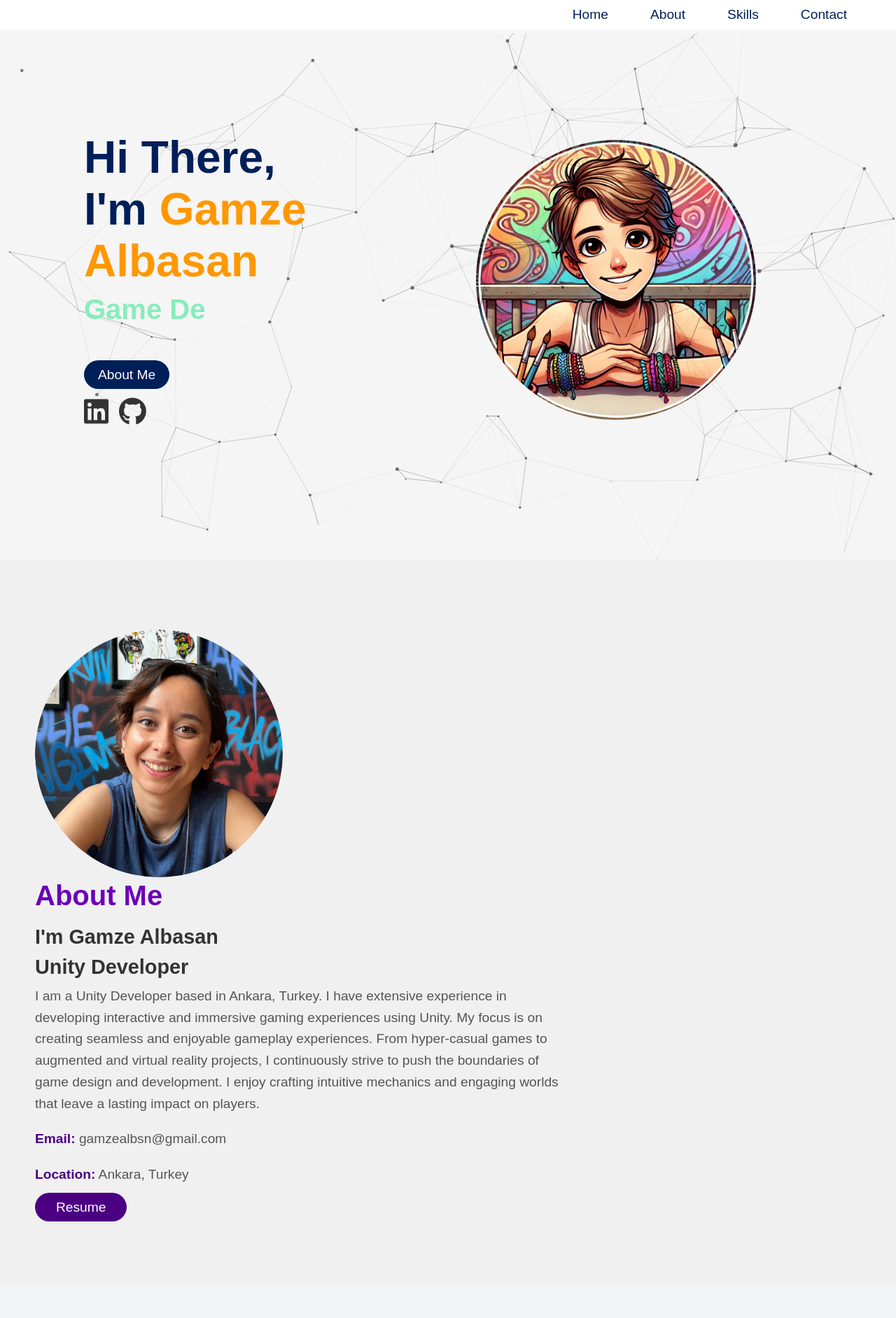
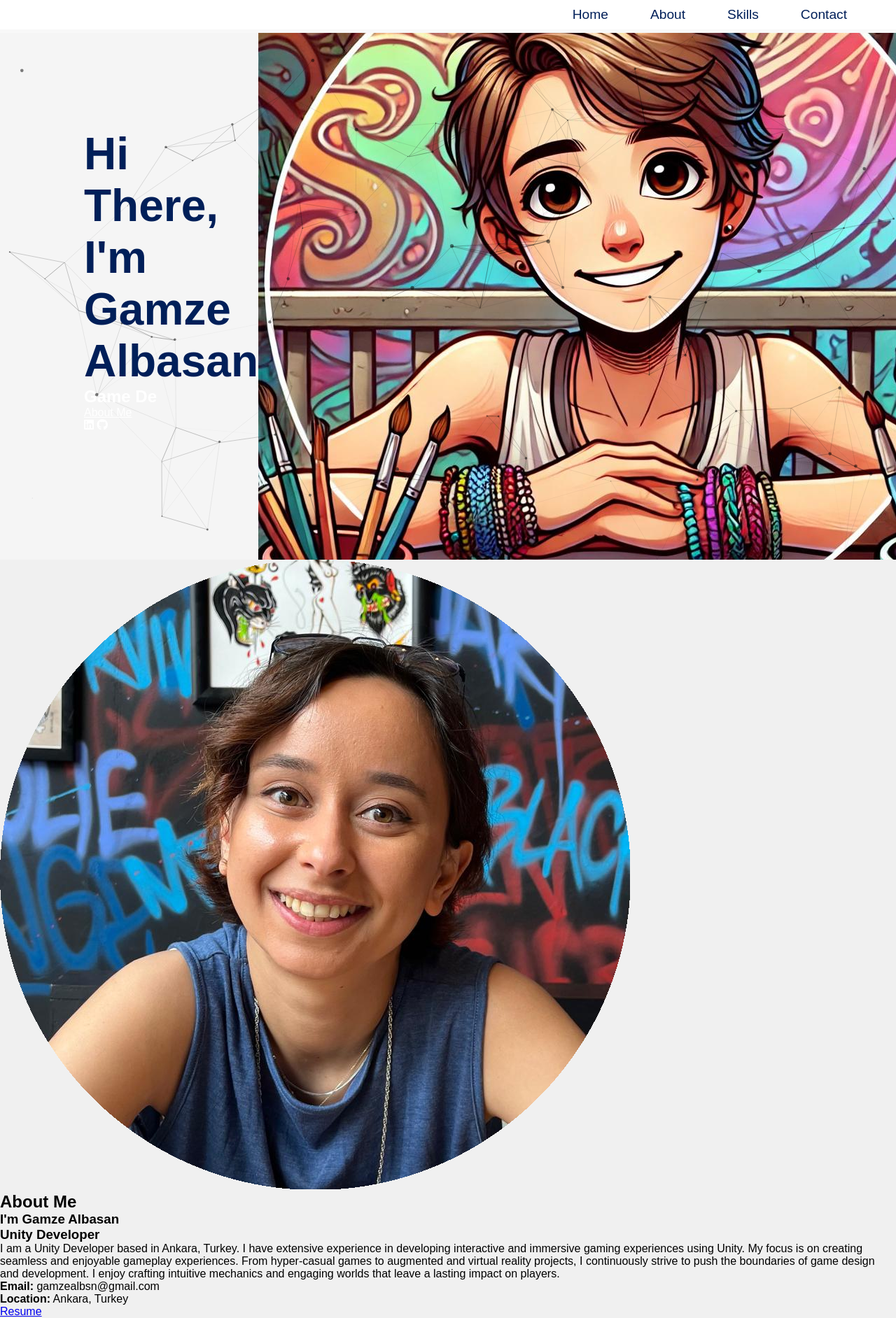
Before and after one commit to gmzalbsn/gamze.github.io, a PHP site: page / in a window 1280 px wide. Shown: the whole page at 70% size. Before the commit the page ends 1746 px from the top, so only its background shows below. Run offline with PHP 8.4, Linux system fonts and the light colour scheme.

Commit message:
Update styles.css

```diff
--- a/styles.css
+++ b/styles.css
@@ -84,192 +84,4 @@ body {
 .content h1 {
     font-size: 4rem;
     color: #001f59;
-    margin-bottom: 10px;
-}
-
-.highlight {
-    color: #ff9800;
-}
-
-.unity-developer {
-    font-size: 2.5rem;
-    color: #86edbc !important;
-    animation: typing 1.5s steps(20, end), blink-caret 0.5s step-end 2;
-    border-right: 2px solid transparent;
-    white-space: nowrap;
-    overflow: hidden;
-    margin-bottom: 60px;
-    animation-fill-mode: forwards;
-    z-index: 2;
-    position: relative;
-}
-
-@keyframes typing {
-    from { width: 0; }
-    to { width: 100%; }
-}
-
-@keyframes blink-caret {
-    0%, 100% { border-color: transparent; }
-    50% { border-color: #86edbc; }
-}
-
-.btn {
-    margin-top: 40px;
-    padding: 10px 20px;
-    background-color: #001f59;
-    color: white;
-    border-radius: 50px;
-    font-size: 1.2rem;
-    text-decoration: none;
-    transition: all 0.3s ease;
-}
-
-.btn:hover {
-    background-color: #ff9800;
-    transform: scale(1.1);
-}
-
-.image {
-    display: flex;
-    justify-content: center;
-    align-items: center;
-    margin-right: 200px;
-}
-
-.image img {
-    max-width: 400px;
-    height: auto;
-    border-radius: 50%;
-    transition: transform 0.3s ease;
-}
-
-.image img:hover {
-    transform: scale(1.05);
-}
-
-/* About Section */
-.about-section {
-    display: flex;
-    justify-content: flex-start;
-    align-items: flex-start; /* Align items at the top */
-    flex-direction: row;
-    padding: 100px 50px;
-    background-color: #f0f0f0;
-}
-
-.about-image {
-    max-width: 30%;
-    height: auto;
-    margin-right: 20px; /* Space between the image and the text */
-}
-
-.about-image img {
-    width: 100%;
-    height: auto;
-    border-radius: 50%;
-}
-
-.about-text {
-    max-width: 65%;
-    text-align: left; /* Ensures text is left-aligned */
-}
-
-@media (max-width: 768px) {
-    .about-section {
-        flex-direction: column;
-        text-align: center;
-    }
-
-    .about-image {
-        max-width: 100%;
-        margin: 0 0 20px 0;
-    }
-
-    .about-text {
-        max-width: 100%;
-    }
-}
-
-.about-text h2 {
-    font-size: 2.5rem;
-    font-weight: bold;
-    color: #6b00b6;
-    margin-bottom: 20px;
-}
-
-.about-text h3 {
-    font-size: 1.8rem;
-    color: #333;
-    margin-bottom: 10px;
-}
-
-.about-text p {
-    font-size: 1.2rem;
-    color: #555;
-    margin-bottom: 20px;
-    line-height: 1.6;
-}
-
-.about-text a {
-    font-size: 1.2rem;
-    color: white;
-    background-color: #4b0082;
-    padding: 10px 30px;
-    text-decoration: none;
-    border-radius: 50px;
-    transition: background-color 0.3s ease;
-}
-
-.about-text a:hover {
-    background-color: #32006a;
-}
-
-.about-text p strong {
-    color: #4b0082;
-}
-
-.resume-btn {
-    margin-top: 20px;
-    padding: 10px 20px;
-    background-color: #001f59;
-    color: white;
-    border-radius: 50px;
-    text-decoration: none;
-    font-size: 1.2rem;
-}
-
-.resume-btn:hover {
-    background-color: #ff9800;
-}
-
-.social-icons {
-    margin-top: 20px;
-    display: flex;
-    gap: 15px;
-}
-
-.social-icons a {
-    font-size: 2.5rem;
-    color: #333;
-    transition: color 0.3s;
-}
-
-.social-icons a:hover {
-    color: #ff9800;
-}
-
-@media (max-width: 768px) {
-    .home {
-        flex-direction: column;
-        text-align: center;
-    }
-
-    .image {
-        margin: 20px 0;
-    }
-
-    .content {
-        margin-left: 0;
-    }
-}
+    margin-bottom:
```
